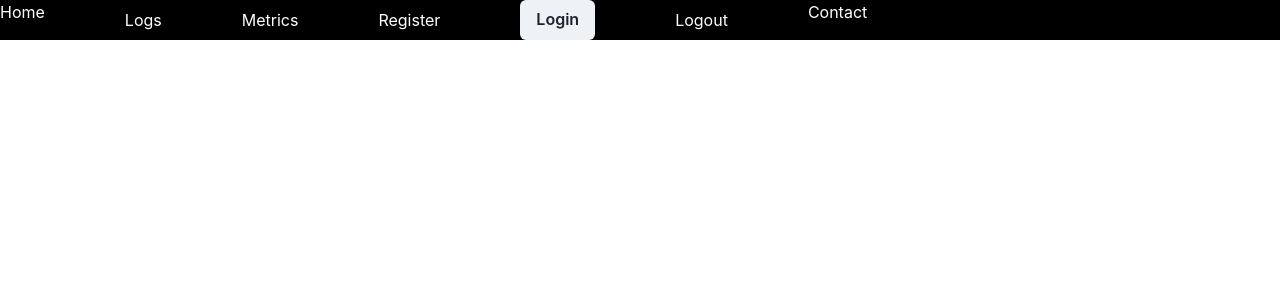
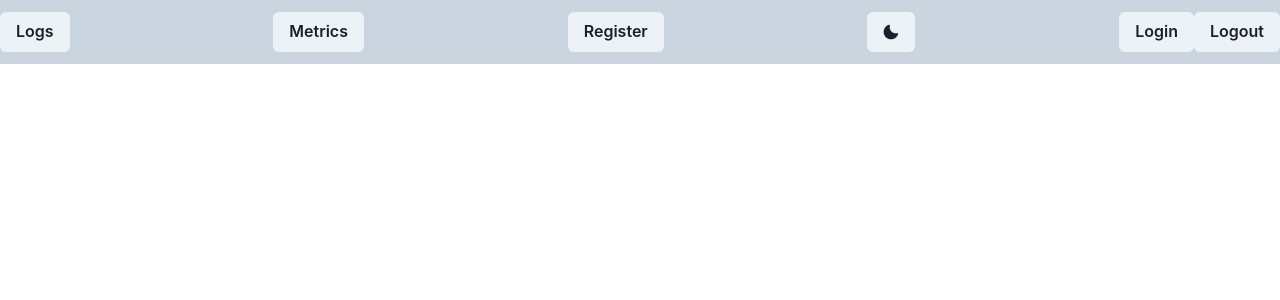
Before and after one commit to ndoolan/ClimbTime, a React app: page / in a window 1280 px wide. Shown: the top 300 px of the page. Built offline with nearby package versions, Linux system fonts and the light colour scheme.

Commit message:
NavUpgrade/BasicStyling

```diff
--- a/package.json
+++ b/package.json
@@ -36,6 +36,7 @@
     "typescript": "^5.3.3"
   },
   "dependencies": {
+    "@chakra-ui/icons": "^2.1.1",
     "@chakra-ui/react": "^2.8.2",
     "@emotion/react": "^11.11.4",
     "@emotion/styled": "^11.11.0",
--- a/src/client/components/NavBar/NavBar.scss
+++ b/src/client/components/NavBar/NavBar.scss
@@ -1,14 +1,13 @@
 // @import './variables.scss'
 
 .navWrapper {
-    width: 100%;
-    background-color: black;
-    color: white;
+  width: 100%;
+  // background-color: black;
+  color: white;
 }
 
 .main-nav {
-    display: flex;
-    flex-direction: row;
-    gap: 5em;
-
+  display: flex;
+  flex-direction: row;
+  gap: 5em;
 }
--- a/src/client/components/NavBar/NavBar.tsx
+++ b/src/client/components/NavBar/NavBar.tsx
@@ -2,6 +2,15 @@ import './NavBar.scss';
 import axios from 'axios';
 import { useNavigate } from 'react-router-dom';
 import Login from '../Login/Login';
+import {
+  Flex,
+  Stack,
+  Box,
+  Button,
+  useColorMode,
+  useColorModeValue,
+} from '@chakra-ui/react';
+import { MoonIcon, SunIcon } from '@chakra-ui/icons';
 
 const handleLogout = async () => {
   try {
@@ -13,18 +22,25 @@ const handleLogout = async () => {
 
 const NavBar = () => {
   const navigate = useNavigate();
+  const { colorMode, toggleColorMode } = useColorMode();
+  const bgColor = useColorModeValue('gray.300', 'black.800'); // plug in new Light Mode Color?
+
   return (
-    <div className="navWrapper">
-      <nav className="main-nav">
-        <p>Home</p>
-        <button onClick={() => navigate('/logs')}>Logs</button>
-        <button onClick={() => navigate('/metrics')}>Metrics</button>
-        <button onClick={() => navigate('/register')}>Register</button>
-        <Login />
-        <button onClick={handleLogout}>Logout</button>
-        <p>Contact</p>
-      </nav>
-    </div>
+    <Box bg={bgColor}>
+      <Flex h={16} alignItems={'center'} justifyContent={'space-between'}>
+        <Button onClick={() => navigate('/logs')}>Logs</Button>
+        <Button onClick={() => navigate('/metrics')}>Metrics</Button>
+        <Button onClick={() => navigate('/register')}>Register</Button>
+        <Button onClick={toggleColorMode}>
+          {colorMode === 'light' ? <MoonIcon /> : <SunIcon />}
+        </Button>
+
+        <Flex>
+          <Login />
+          <Button onClick={handleLogout}>Logout</Button>
+        </Flex>
+      </Flex>
+    </Box>
   );
 };
 
```
Also changed, not shown: 1 other file (tests, documents, lock files or other folders).
